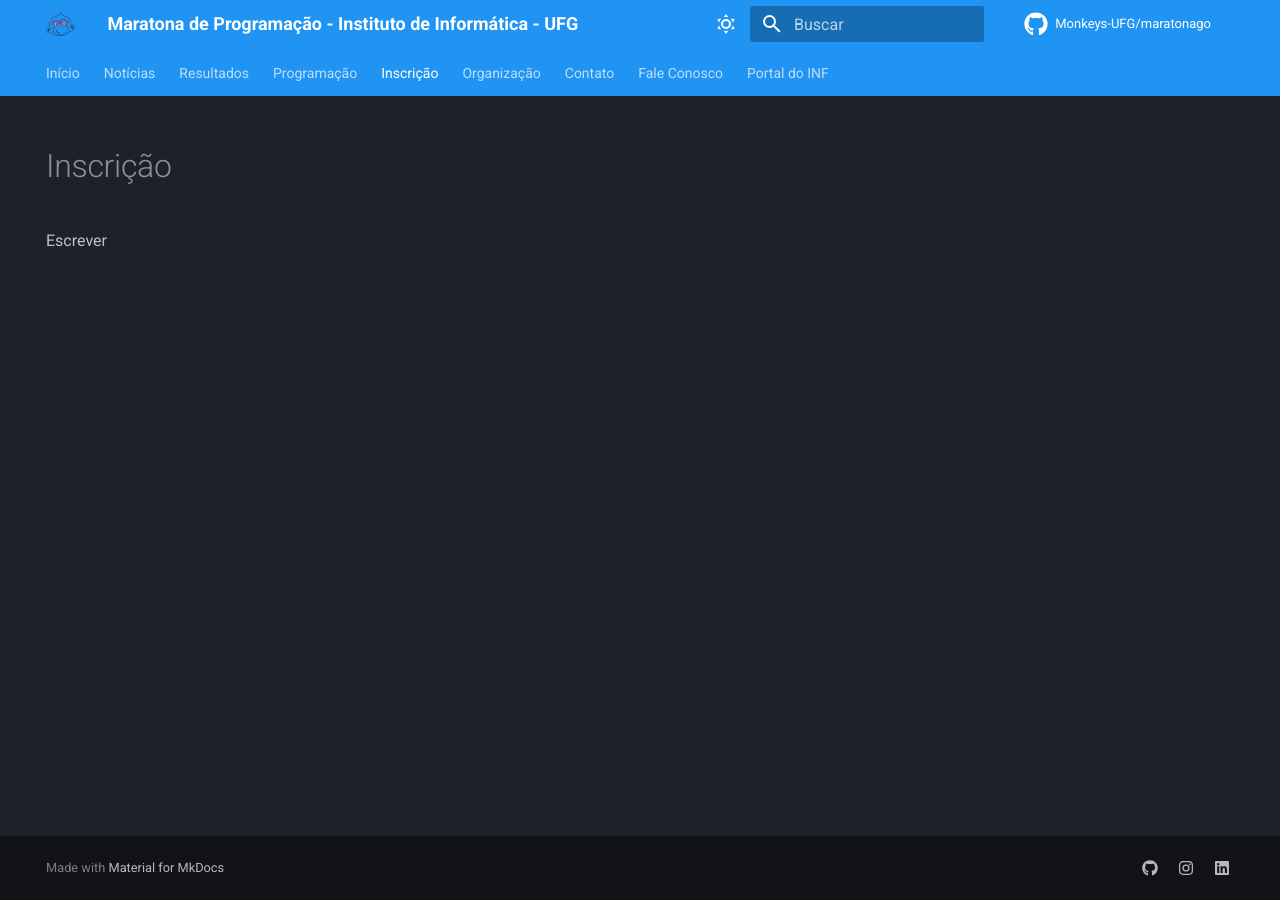
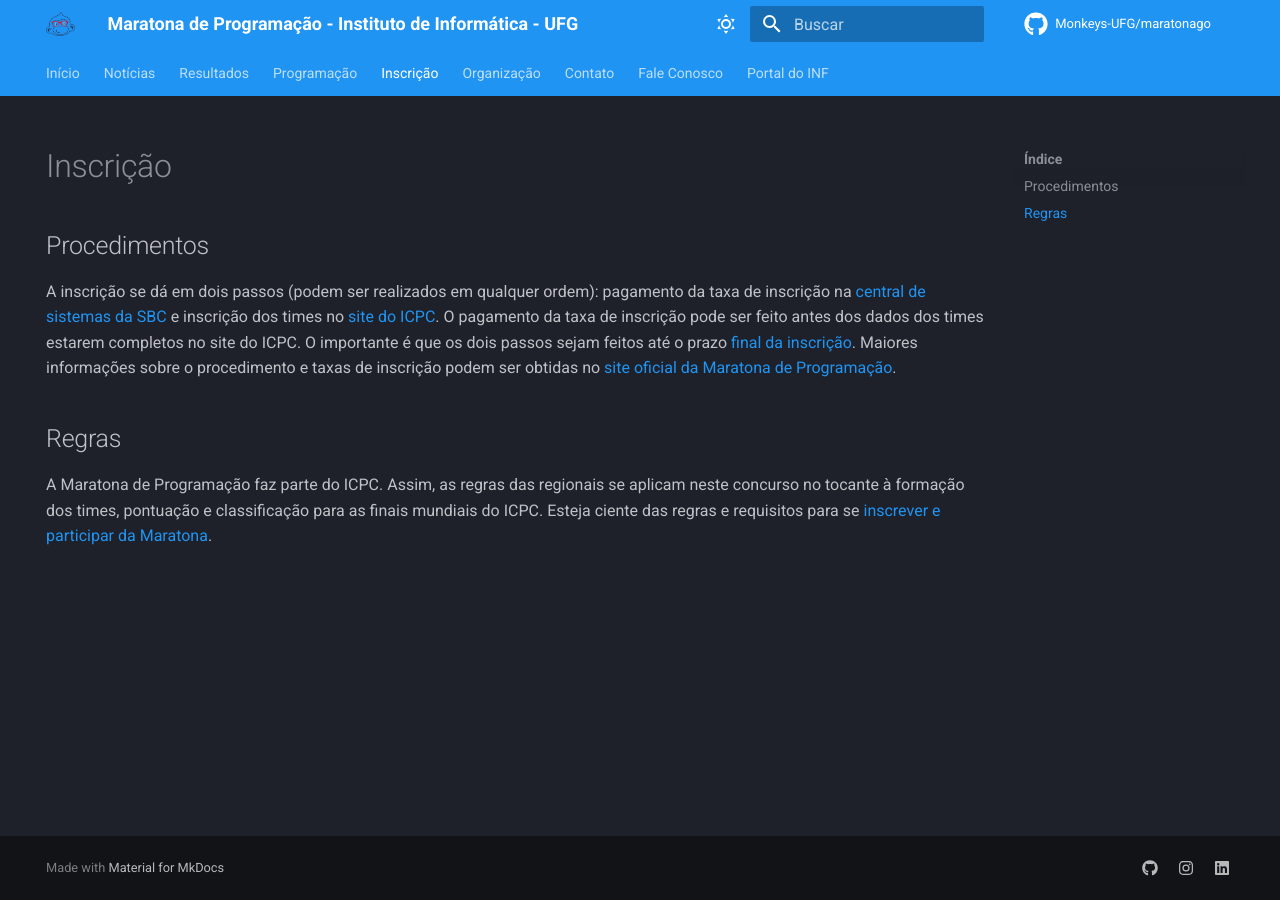
Before and after one commit to Monkeys-UFG/maratonago, an MkDocs documentation site: the page built from docs/subscription.md, in a window 1280 px wide. Built offline with MkDocs 1.6.1 and Material for MkDocs 9.7.7, drawn with Linux system fonts in a browser that asks for light colours; comment, search, counter and statistics services are not loaded.

Commit message:
Add subscription.

```diff
--- a/docs/subscription.md
+++ b/docs/subscription.md
@@ -5,4 +5,12 @@ hide:
 
 # Inscrição
 
-Escrever
+## Procedimentos
+
+A inscrição se dá em dois passos (podem ser realizados em qualquer ordem): pagamento da taxa de inscrição na <a href = "https://centraldesistemas.sbc.org.br/ecos" target = "_blank">central de sistemas da SBC</a> e inscrição dos times no <a href = "https://icpc.global/" target = "_blank">site do ICPC</a>. O pagamento da taxa de inscrição pode ser feito antes dos dados dos times estarem completos no site do ICPC. O importante é que os dois passos sejam feitos até o prazo [final da inscrição](./schedule.md){: target = "_blank"}. Maiores informações sobre o procedimento e taxas de inscrição podem ser obtidas no <a href = "https://maratona.sbc.org.br/index.html" target = "_blank">site oficial da Maratona de Programação</a>.
+
+
+
+## Regras
+
+A Maratona de Programação faz parte do ICPC. Assim, as regras das regionais se aplicam neste concurso no tocante à formação dos times, pontuação e classificação para as finais mundiais do ICPC. Esteja ciente das regras e requisitos para se <a href = "https://maratona.sbc.org.br/sobre/regras.html" target = "_blank">inscrever e participar da Maratona</a>.
```
